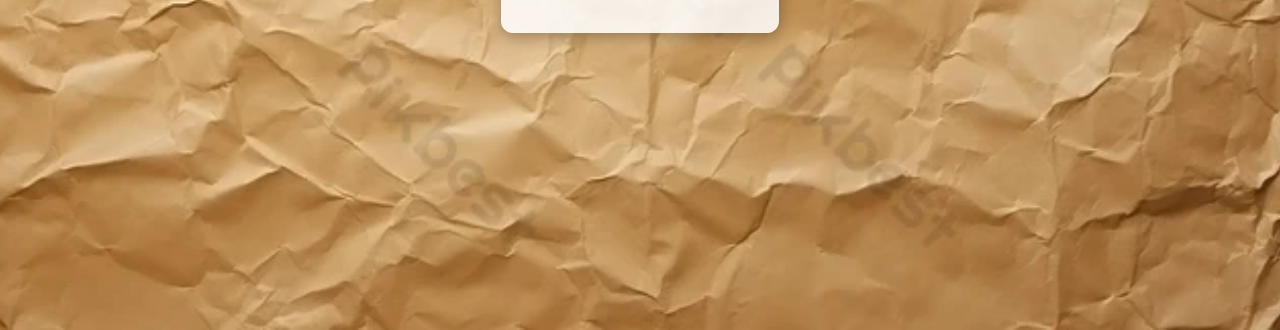
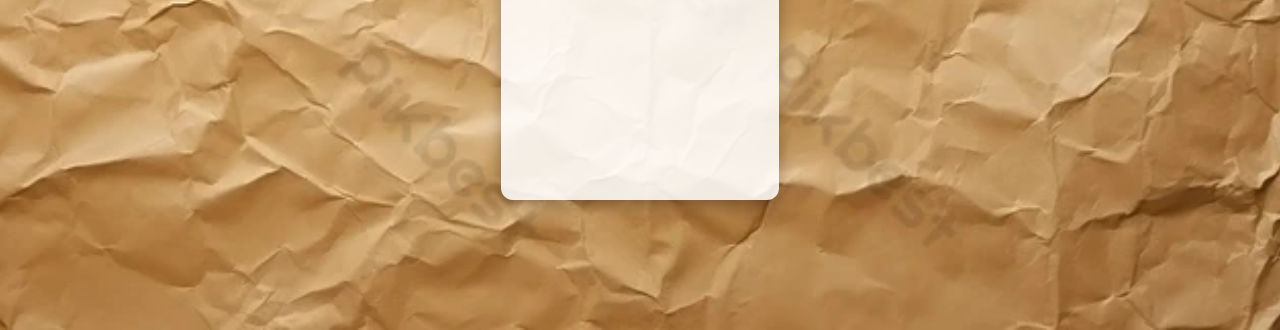
Before and after one commit to y2kganes-hash/lista-de-la-compra, a plain HTML site: page index.html in a window 1280 px wide. Shown: the part 470-800 px from the top of the page. Drawn offline with Linux system fonts and the light colour scheme.

Commit message:
Update index.html

```diff
--- a/index.html
+++ b/index.html
@@ -21,7 +21,8 @@
       padding: 20px;
       border-radius: 12px;
       box-shadow: 0 4px 15px rgba(0,0,0,0.3);
-      max-width: 400px;
+      max-width: 800px;
+      min-height: 500px;
     }
     h3 {
       text-align: center;
```
